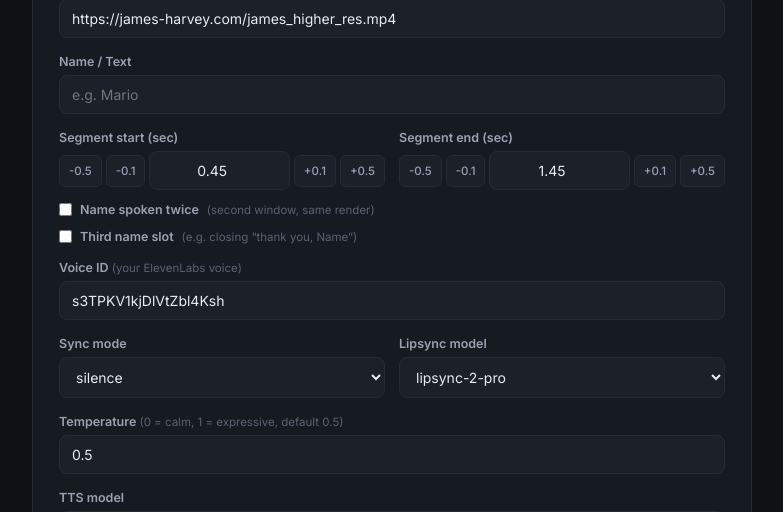
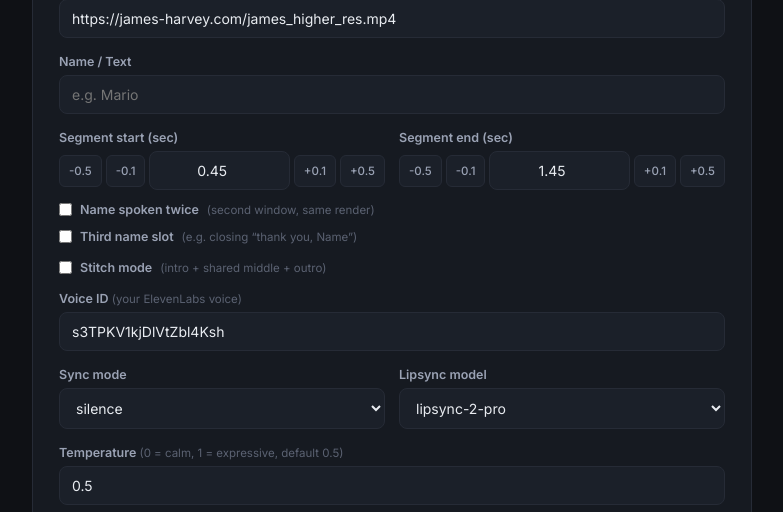
Before and after one commit to harvgrotto/vrm_tool, a Flask app: page / in a window 1280 px wide. Shown: the part 304-816 px from the top of the page, without its empty margins (248-1031 px from the left). Run offline with Flask 3, Linux system fonts and the light colour scheme.

Commit message:
Add files via upload

```diff
--- a/templates/index.html
+++ b/templates/index.html
@@ -352,6 +352,47 @@
     <input name="text3" placeholder="e.g. Tanya.  (falling tone for the closing)">
   </div>
 
+
+  <label style="display:flex; align-items:center; gap:8px; margin-top:16px;">
+    <input type="checkbox" name="stitch" id="stitchToggle" style="width:auto; margin:0;">
+    <b>Stitch mode</b> <span class="hint">(intro + shared middle + outro)</span>
+  </label>
+  <div id="stitchSlots" style="display:none;">
+    <div class="hint" style="margin:6px 0 8px;">
+      The Video URL and segment fields above are the <b>intro</b>. The intro and outro are rendered
+      (in parallel when your plan allows), then joined with the shared middle into one video.
+      Name-length variants and the extra name slots don&rsquo;t apply in this mode.
+    </div>
+    <label>Outro video URL</label>
+    <input name="outro_video" placeholder="https://.../outro.mp4">
+    <div class="row">
+      <div>
+      <label>Outro window start (sec)</label>
+      <div class="nudge-row">
+        <button type="button" class="nudge-btn" data-target="outro_start" data-delta="-0.5">-0.5</button>
+        <button type="button" class="nudge-btn" data-target="outro_start" data-delta="-0.1">-0.1</button>
+        <input name="outro_start" type="number" step="0.01" value="0.50">
+        <button type="button" class="nudge-btn" data-target="outro_start" data-delta="0.1">+0.1</button>
+        <button type="button" class="nudge-btn" data-target="outro_start" data-delta="0.5">+0.5</button>
+      </div>
+    </div>
+      <div>
+      <label>Outro window end (sec)</label>
+      <div class="nudge-row">
+        <button type="button" class="nudge-btn" data-target="outro_end" data-delta="-0.5">-0.5</button>
+        <button type="button" class="nudge-btn" data-target="outro_end" data-delta="-0.1">-0.1</button>
+        <input name="outro_end" type="number" step="0.01" value="1.50">
+        <button type="button" class="nudge-btn" data-target="outro_end" data-delta="0.1">+0.1</button>
+        <button type="button" class="nudge-btn" data-target="outro_end" data-delta="0.5">+0.5</button>
+      </div>
+    </div>
+    </div>
+    <label>Outro take text <span class="hint">(optional &mdash; blank reuses the intro audio)</span></label>
+    <input name="text_outro" placeholder="e.g. Jenn.  (falling tone for the closing line)">
+    <label>Shared middle video URL <span class="hint">(no name in it &mdash; never lip-synced)</span></label>
+    <input name="middle_video" placeholder="https://.../middle.mp4">
+  </div>
+
   <label>Voice ID <span class="hint">(your ElevenLabs voice)</span></label>
   <input name="voice_id" value="s3TPKV1kjDlVtZbl4Ksh" required>
 
@@ -630,6 +671,11 @@ const doubleToggle = document.getElementById('doubleNameToggle');
 const doubleSlots = document.getElementById('doubleNameSlots');
 doubleToggle.addEventListener('change', () => {
   doubleSlots.style.display = doubleToggle.checked ? 'block' : 'none';
+});
+const stitchToggle = document.getElementById('stitchToggle');
+const stitchSlots = document.getElementById('stitchSlots');
+stitchToggle.addEventListener('change', () => {
+  stitchSlots.style.display = stitchToggle.checked ? 'block' : 'none';
 });
 const thirdToggle = document.getElementById('thirdNameToggle');
 const thirdSlots = document.getElementById('thirdNameSlots');
@@ -966,7 +1012,7 @@ async function pollStatus(jobUuid) {
         ${bucketLine}
         ${validationLine}
         <a class="btn" href="${data.output_url}" target="_blank">▶ Open result</a>
-        <span class="duration-tag">⏱ ${formatDuration(data.duration_seconds)}${data.slots ? ` &middot; ${data.slots} slot${data.slots>1?"s":""}` : ""}</span>
+        <span class="duration-tag">⏱ ${formatDuration(data.duration_seconds)}${data.stitched ? ` &middot; render ${formatDuration(data.render_seconds)} + stitch ${formatDuration(data.stitch_seconds)}` : (data.slots ? ` &middot; ${data.slots} slot${data.slots>1?"s":""}` : "")}</span>
         <video controls src="${data.output_url}"></video>
       </div>
     `;
@@ -986,6 +1032,9 @@ function fillFormFromEntry(entry) {
     if (key === 'double_name') {
       doubleToggle.checked = !!value;
       doubleSlots.style.display = value ? 'block' : 'none';
+    } else if (key === 'stitch') {
+      stitchToggle.checked = !!value;
+      stitchSlots.style.display = value ? 'block' : 'none';
     } else if (key === 'third_name') {
       thirdToggle.checked = !!value;
       thirdSlots.style.display = value ? 'block' : 'none';
@@ -1062,7 +1111,7 @@ async function loadHistory() {
         ${durationTag}
         <br>
         <b>${nameLabel}</b> &nbsp;·&nbsp;
-        segment ${entry.segment_start}s&ndash;${entry.segment_end}s${rec.slots > 1 ? ' + ' + (entry.extra_slots || []).map(x => x.start + 's&ndash;' + x.end + 's').join(' + ') + ' <b>(' + rec.slots + ' slots)</b>' : ''} &nbsp;·&nbsp;
+        segment ${entry.segment_start}s&ndash;${entry.segment_end}s${rec.stitched ? ' <b>(stitched: intro + middle + outro)</b>' : ''}${rec.slots > 1 ? ' + ' + (entry.extra_slots || []).map(x => x.start + 's&ndash;' + x.end + 's').join(' + ') + ' <b>(' + rec.slots + ' slots)</b>' : ''} &nbsp;·&nbsp;
         ${entry.sync_mode || ''} / ${entry.lipsync_model || ''} / temp ${entry.temperature ?? ''}${phoneticNote}${reactNote}${validationBadge}
       </div>
       ${videoHtml}
```
